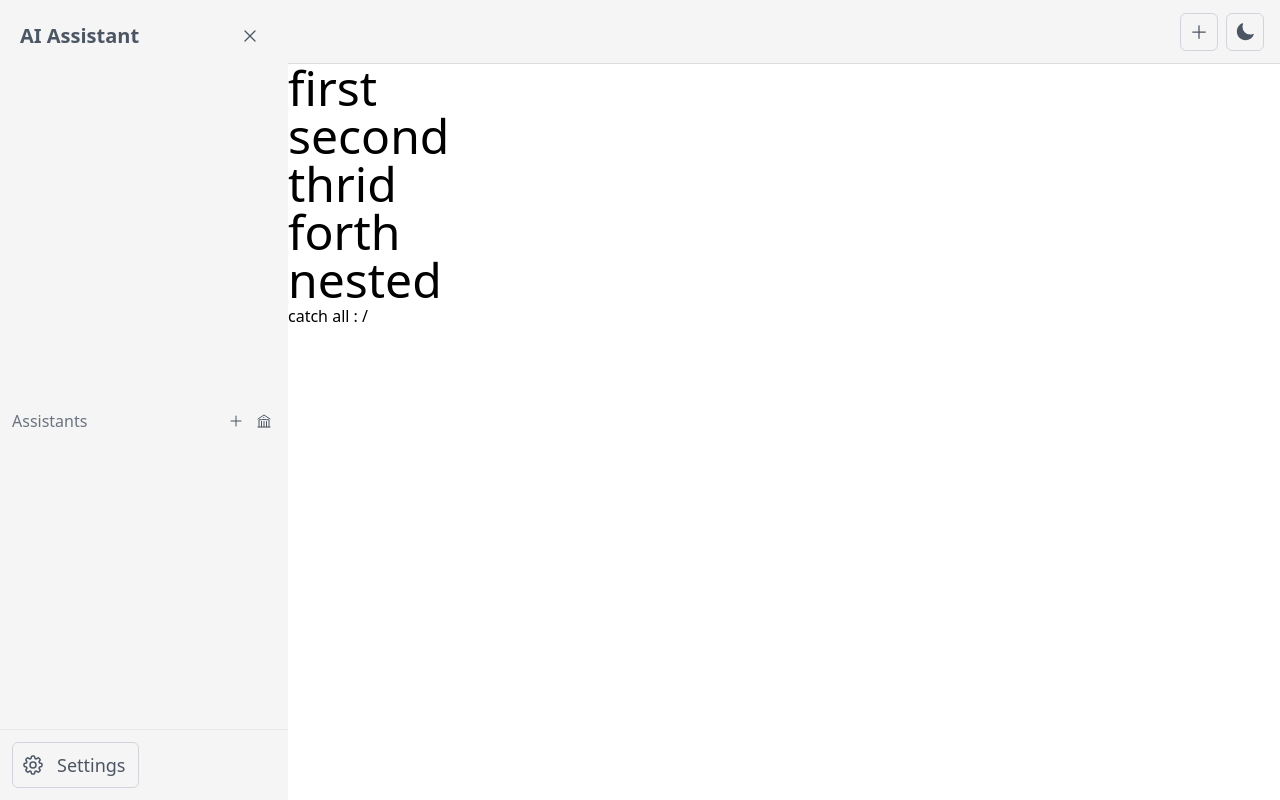
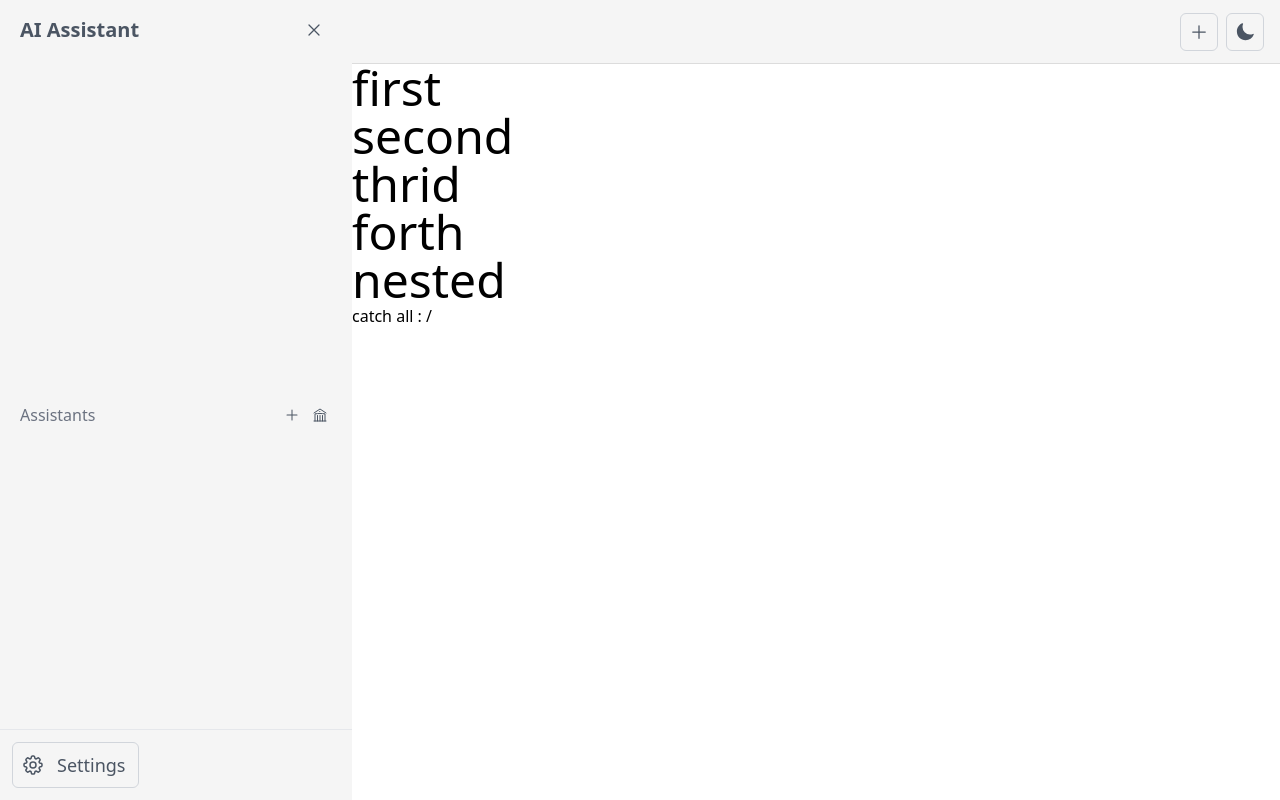
Before and after one commit to fjmatrix/gpt_assistant, a Next.js app: page / in a window 1280 px wide. Built offline with nearby package versions, Linux system fonts and the light colour scheme.

Commit message:
fix: keep sidebar and chat content within the viewport

```diff
--- a/components/Layout.tsx
+++ b/components/Layout.tsx
@@ -49,13 +49,9 @@ export default function Layout({ children }: Props) {
                 <meta name="viewport" content="width=device-width, initial-scale=1" />
                 <link rel="icon" href="/favicon.ico" />
             </Head>
-            <div className="inset-0 flex h-screen">
+            <div className="inset-0 flex h-screen overflow-x-clip">
                 <Sidebar isSidebarOpen={isSidebarOpen} toggleSidebar={toggleSidebar} />
-                <div
-                    className={clsx(
-                        'relative flex h-full flex-grow flex-col '
-                    )}
-                >
+                <div className={clsx('relative flex w-full flex-col')}>
                     <Navbar toggleSidebar={toggleSidebar} isSidebarOpen={isSidebarOpen} />
                     {children}
                 </div>
--- a/components/Sidebar/ChatList.tsx
+++ b/components/Sidebar/ChatList.tsx
@@ -12,7 +12,7 @@ const ChatList: FC<ChatListProps> = ({ chats }) => {
     const [currentChat, setCurrentChat] = useState<string>('');
 
     return (
-        <div className=" my-2 flex h-1/2 flex-col gap-2">
+        <div className="flex h-1/2 flex-col gap-2 overflow-y-auto py-1">
             {chats?.map((chat) => (
                 <ChatItem
                     key={chat.id}
--- a/components/Sidebar/Sidebar.tsx
+++ b/components/Sidebar/Sidebar.tsx
@@ -21,18 +21,21 @@ export default function Sidebar({ isSidebarOpen, toggleSidebar }: Props) {
     console.log(`isSidebarOpen: ${isSidebarOpen}`);
 
     const sidebarClasses =
-        'relative  flex flex-col h-full bg-neutral-100 text-light-text dark:bg-dark-bg dark:text-text-dark transition-all duration-200 overflow-x-hidden';
+        'flex flex-col h-full bg-neutral-100 text-light-text dark:bg-dark-bg dark:text-text-dark transition-all duration-200';
     return (
         <div
             className={clsx(
                 sidebarClasses,
-                isSidebarOpen ? 'w-full flex-shrink-0 sm:w-[13rem] md:w-[18rem]' : 'w-0'
+                isSidebarOpen
+                    ? 'w-full flex-shrink-0 sm:w-[17rem] md:w-[19rem] lg:w-[22rem]'
+                    : 'invisible w-0'
             )}
         >
             <TopSection toggleSidebar={toggleSidebar} />
-
-            <ChatList chats={chats} />
-            <RoleList roles={roles} />
+            <div className="relative h-full px-2 py-3">
+                <ChatList chats={chats} />
+                <RoleList roles={roles} />
+            </div>
             <BottomSection />
         </div>
     );
--- a/components/Sidebar/TopSection.tsx
+++ b/components/Sidebar/TopSection.tsx
@@ -7,7 +7,7 @@ interface Props {
 }
 const TopSection = (props: Props) => {
     return (
-        <div className="relative my-1 flex h-16 items-center justify-between p-5">
+        <div className="relative flex h-16 items-center justify-between px-5 py-3">
             <h1 className="text-xl font-semibold">AI Assistant</h1>
             <Button size="md" Icon={HiOutlineXMark} shadow={true} onClick={props.toggleSidebar} />
         </div>
```
